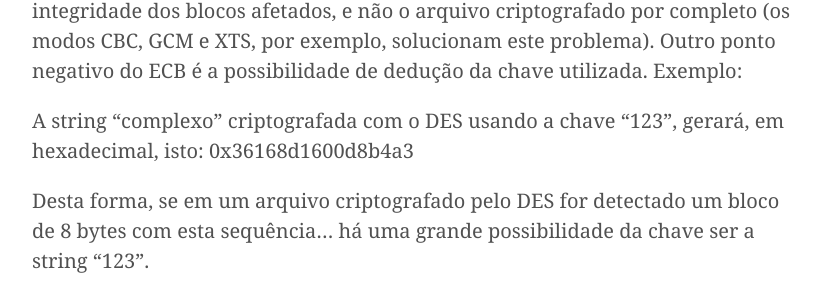
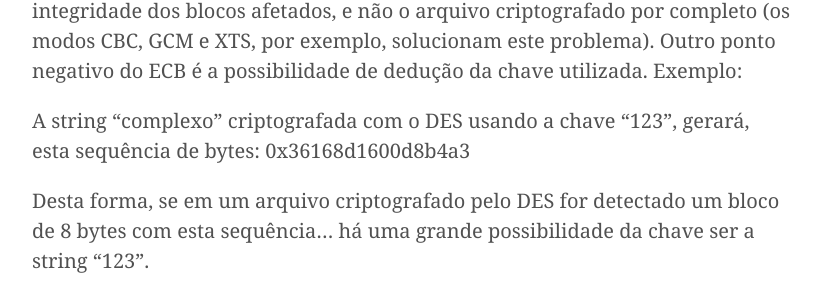
Before and after one commit to Kingm0b/jekyll-minimal-theme, a Jekyll site: the page built from _posts/2016-12-09-ecb-flaw.md, in a window 1280 px wide and 900 px high, scrolled down 3680 px. Shown: the part 153-453 px from the top of the window, without its empty margins (228-1049 px from the left). Built offline with Jekyll 4.4.1, drawn with Linux system fonts in a browser that asks for light colours.

Commit message:
Update 2016-12-09-ecb-flaw.md

```diff
--- a/_posts/2016-12-09-ecb-flaw.md
+++ b/_posts/2016-12-09-ecb-flaw.md
@@ -116,7 +116,7 @@ Leonardo	000001
 
 Não é à toa que o uso do ECB é altamente **desencorajado**. Além dos blocos cifrados poderem ser re-arranjados maliciosamente, no geral (em se tratando de arquivos grandes), a alteração de bytes em arquivos criptografados (decorrentes de corrompimento do arquivo, por exemplo) só afetarão a integridade dos blocos afetados, e não o arquivo criptografado por completo (os modos CBC, GCM e XTS, por exemplo, solucionam este problema). Outro ponto negativo do ECB é a possibilidade de dedução da chave utilizada. Exemplo:
 
-A string "complexo" criptografada com o DES usando a chave "123", gerará, em hexadecimal, isto: 0x36168d1600d8b4a3
+A string "complexo" criptografada com o DES usando a chave "123", gerará, esta sequência de bytes: 0x36168d1600d8b4a3
 
 Desta forma, se em um arquivo criptografado pelo DES for detectado um bloco de 8 bytes com esta sequência... há uma grande possibilidade da chave ser a string "123".
 
```
